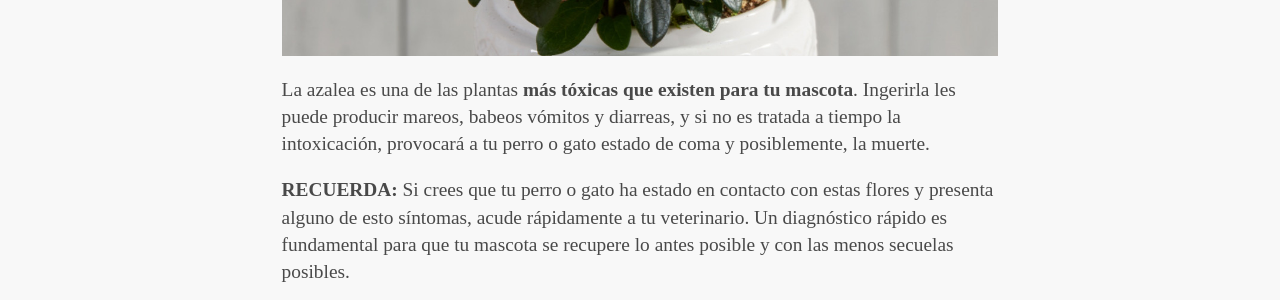
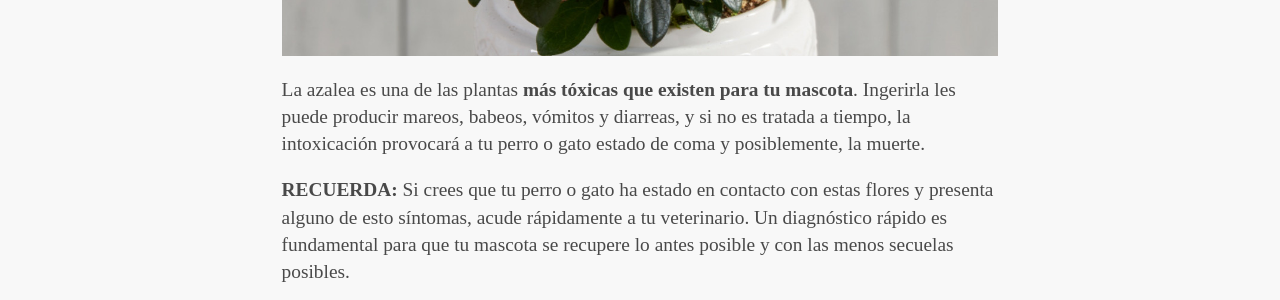
Before and after one commit to keyvanakbary/ramosilvestre.com, a Jekyll site: the page built from src/_posts/2018-01-30-flores-venenosas-para-perros-y-gatos.md, in a window 1280 px wide and 900 px high, scrolled down 4847 px. Shown: the part 181-481 px from the top of the window. Built offline with Jekyll 4.4.1, drawn with Linux system fonts in a browser that asks for light colours; some web fonts are replaced.

```diff
--- a/src/_posts/2018-01-30-flores-venenosas-para-perros-y-gatos.md
+++ b/src/_posts/2018-01-30-flores-venenosas-para-perros-y-gatos.md
@@ -55,7 +55,7 @@ Luego hay lirios, como los de Perú o los de la Paz, que no son tan tóxicos, pr
 
 ![Flores venenosas para tu mascota](/assets/images/posts/azalea-toxica-para-perros-gatos.jpg)
 
-La azalea es una de las plantas **más tóxicas que existen para tu mascota**. Ingerirla les puede producir mareos, babeos vómitos y diarreas, y si no es tratada a tiempo la intoxicación, provocará a tu perro o gato estado de coma y posiblemente, la muerte.
+La azalea es una de las plantas **más tóxicas que existen para tu mascota**. Ingerirla les puede producir mareos, babeos, vómitos y diarreas, y si no es tratada a tiempo, la intoxicación provocará a tu perro o gato estado de coma y posiblemente, la muerte.
 
 
 
```
